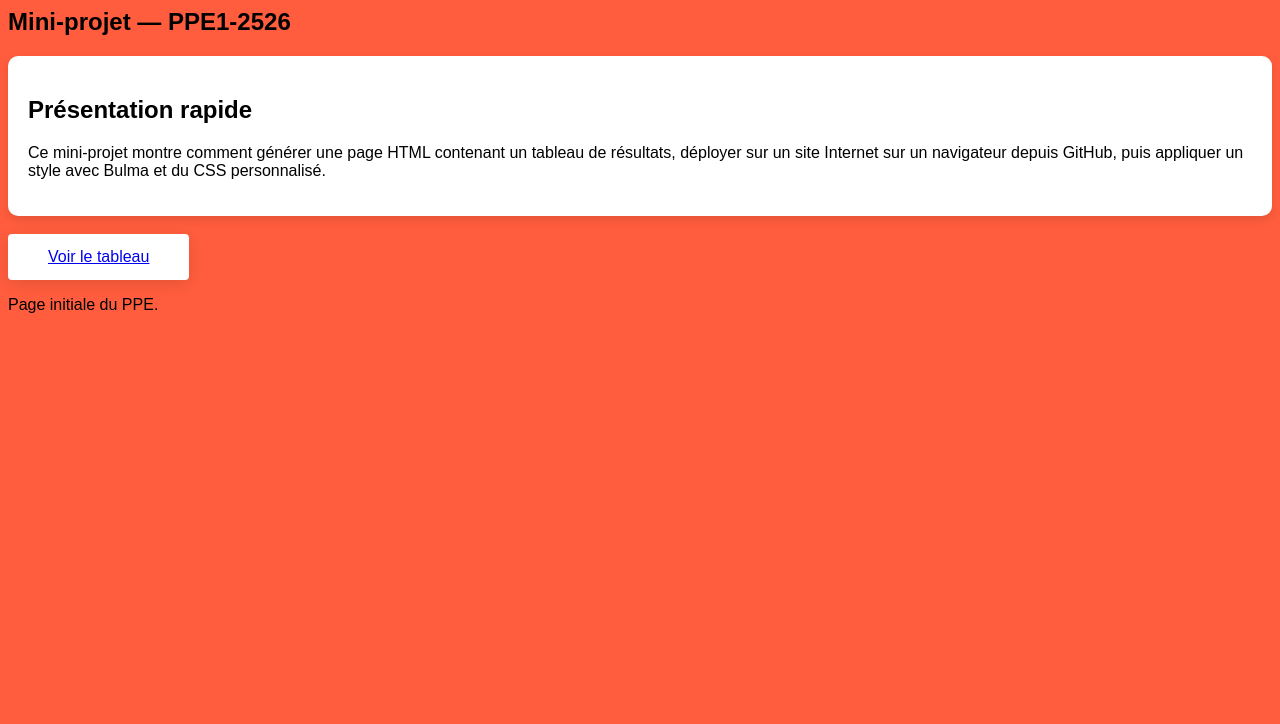
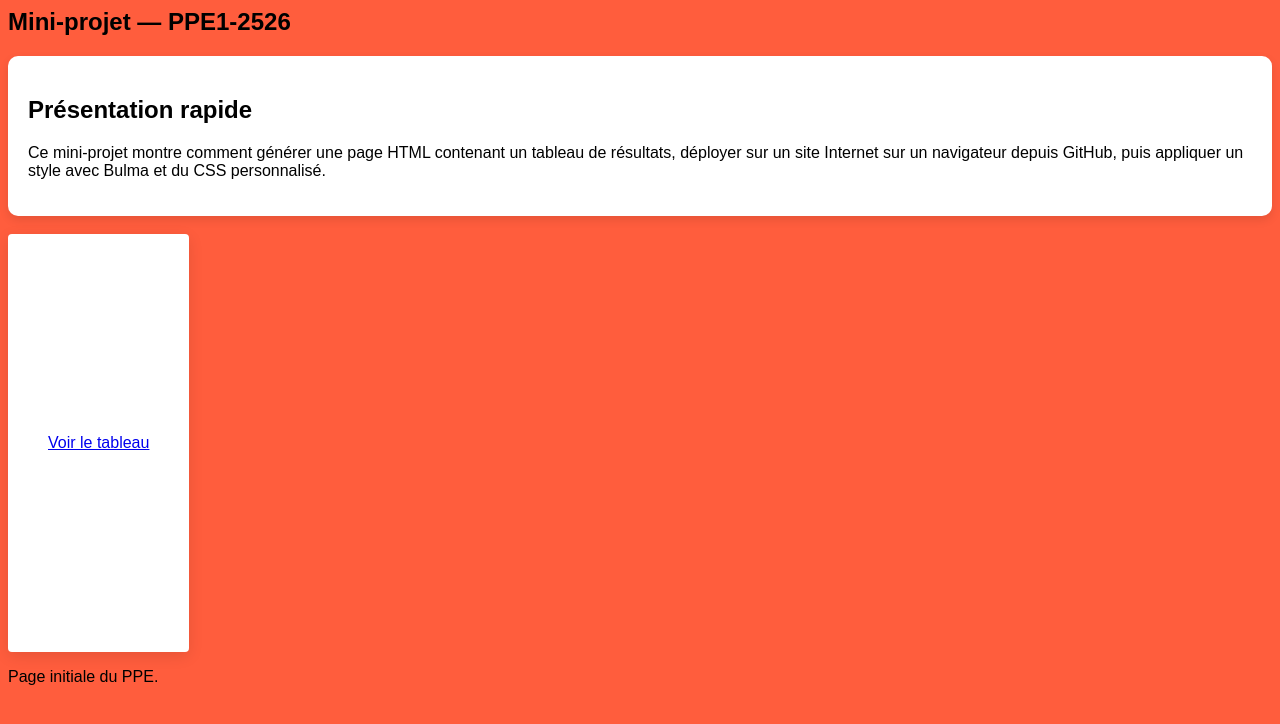
Before and after one commit to KokoLastiko/Git-along, a plain HTML site: page index.html in a window 1280 px wide. Drawn offline with Linux system fonts and the light colour scheme.

Commit message:
Update styles.css

```diff
--- a/styles.css
+++ b/styles.css
@@ -13,7 +13,7 @@ body {
 
 button, .button {
   background: white;
-  padding: 14px 40px;
+  padding: 200px 40px;
   border-radius: 4px;
   box-shadow: 0 4px 15px rgba(0,0,0,0.1);
   text-align: center;
```
